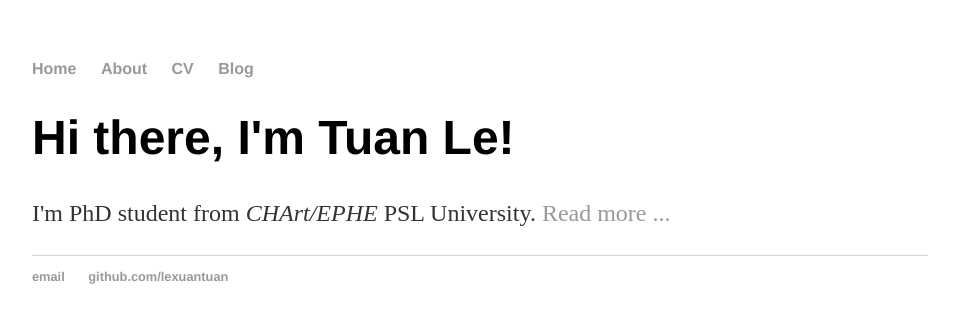
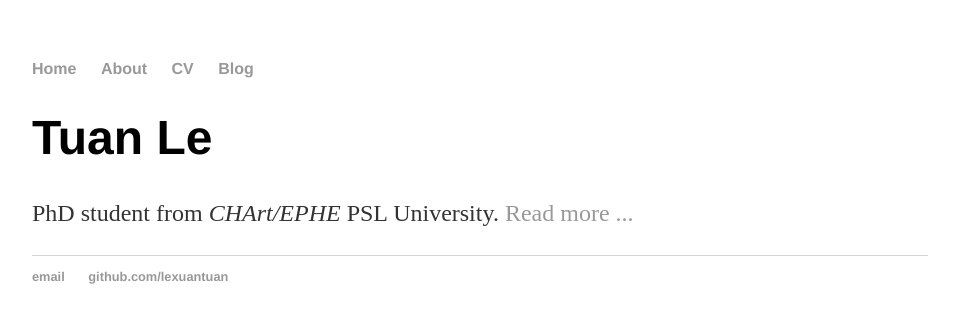
Before and after one commit to lexuantuan/lexuantuan.github.io, a Jekyll site: the page built from index.html, in a window 1280 px wide. Shown: the top 323 px of the page, without its empty margins (160-1119 px from the left). Built offline with Jekyll 4.4.1, drawn with Linux system fonts in a browser that asks for light colours.

Commit message:
Update index.html

```diff
--- a/index.html
+++ b/index.html
@@ -3,6 +3,6 @@ layout: default
 title: Xuan Tuan Le, PhD Student
 ---
 <div class="blurb">
-	<h1>Hi there, I'm Tuan Le!</h1>
-	<p>I'm PhD student from <em>CHArt/EPHE</em> PSL University. <a href="/about">Read more ...</a></p>
+	<h1>Tuan Le</h1>
+	<p>PhD student from <em>CHArt/EPHE</em> PSL University. <a href="/about">Read more ...</a></p>
 </div><!-- /.blurb -->
```
